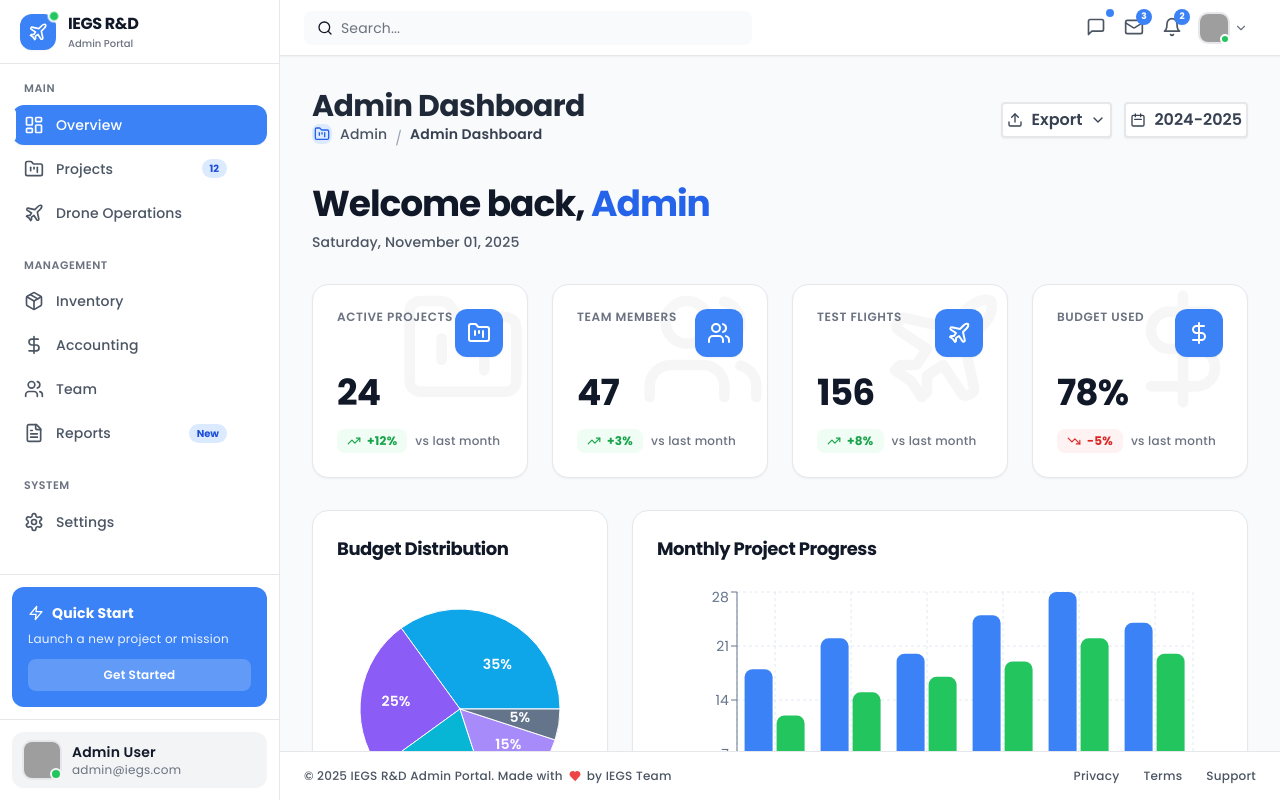
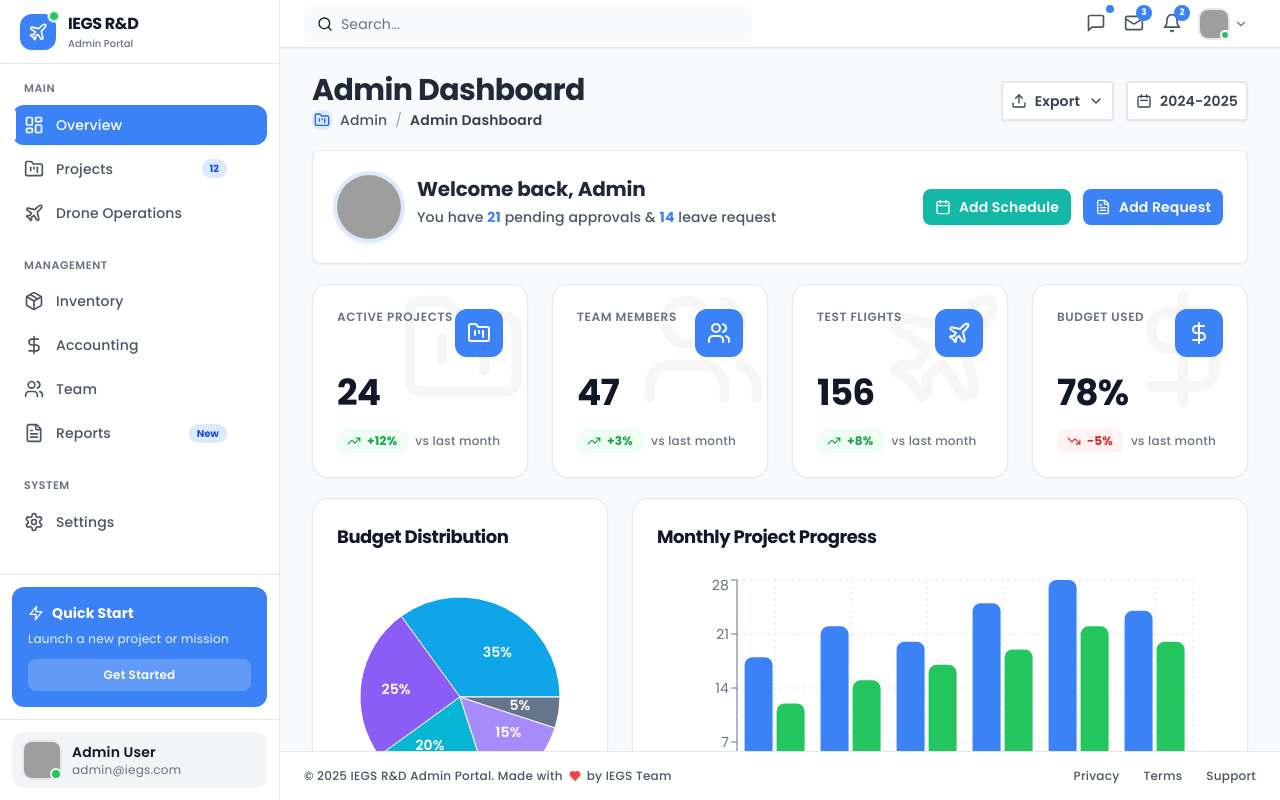
Before and after one commit to dotpyScript/iegs_rnd, a React (Vite) app: page / in a window 1280 px wide. Built offline with nearby package versions, Linux system fonts and the light colour scheme; grey boxes are pictures that could not be loaded.

Commit message:
second commit working on the project card components

```diff
--- a/src/components/layout/Navbar.jsx
+++ b/src/components/layout/Navbar.jsx
@@ -62,7 +62,7 @@ const Navbar = ({ onMenuClick }) => {
   ];
 
   return (
-    <nav className="h-14 bg-white border-b border-gray-200 px-4 lg:px-6 flex items-center justify-between sticky top-0 z-40 shadow-sm">
+    <nav className="h-12 bg-white border-b border-gray-200 px-4 lg:px-6 flex items-center justify-between sticky top-0 z-40 shadow-sm">
       {/* Left Section - Mobile Menu & Search */}
       <div className="flex items-center gap-3 flex-1">
         {/* Mobile Menu Button */}
--- a/src/components/layout/PageHeader.jsx
+++ b/src/components/layout/PageHeader.jsx
@@ -46,11 +46,11 @@ const PageHeader = ({
       initial={{ opacity: 0, y: -20 }}
       animate={{ opacity: 1, y: 0 }}
       transition={{ duration: 0.4, ease: [0.25, 0.46, 0.45, 0.94] }}
-      className="flex flex-col md:flex-row md:items-center md:justify-between gap-4"
+      className="flex flex-col md:flex-row md:items-center md:justify-between gap-3 -mt-2"
     >
       {/* Left: Title & Breadcrumb */}
       <div>
-        <h3 className="text-lg lg:text-3xl font-display font-bold text-gray-800 tracking-tight">
+        <h3 className="text-lg lg:text-3xl font-display font-bold text-gray-800 mb-0.5 tracking-tight">
           {title}
         </h3>
 
@@ -61,7 +61,7 @@ const PageHeader = ({
               <React.Fragment key={index}>
                 <motion.div
                   whileHover={{ scale: crumb.href ? 1.05 : 1 }}
-                  className="flex items-center mb-2 gap-2"
+                  className="flex items-center gap-2"
                 >
                   {crumb.icon && (
                     <div className="w-5 h-5 bg-primary-100 rounded-lg flex items-center justify-center">
@@ -102,7 +102,7 @@ const PageHeader = ({
               whileHover={{ scale: 1.02 }}
               whileTap={{ scale: 0.98 }}
               onClick={() => setShowExportDropdown(!showExportDropdown)}
-              className="flex items-center gap-2 px-1 py-1 bg-white border-2 border-gray-200 rounded font-semibold text-gray-700 hover:border-primary-200 hover:bg-primary-50 transition-all duration-200 shadow-sm"
+              className="flex items-center gap-2 px-2 py-2 bg-white border-2 border-gray-200 rounded font-semibold text-sm text-gray-700 hover:border-primary-200 hover:bg-primary-50 transition-all duration-200 shadow-sm"
             >
               <Upload className="w-4 h-4" />
               <span>Export</span>
@@ -143,7 +143,7 @@ const PageHeader = ({
           <motion.button
             whileHover={{ scale: 1.02 }}
             whileTap={{ scale: 0.98 }}
-            className="flex items-center gap-2 px-1 py-1 bg-white border-2 border-gray-200 rounded font-semibold text-gray-700 hover:border-primary-200 hover:bg-primary-50 transition-all duration-200 shadow-sm"
+            className="flex items-center gap-2 px-2 py-2 bg-white border-2 border-gray-200 rounded font-semibold text-sm text-gray-700 hover:border-primary-200 hover:bg-primary-50 transition-all duration-200 shadow-sm"
           >
             <svg
               className="w-4 h-4"
--- /dev/null
+++ b/src/components/layout/WelcomeSection.jsx
@@ -0,0 +1,76 @@
+import { motion } from 'framer-motion';
+import { Calendar, FileText } from 'lucide-react';
+
+const WelcomeSection = ({
+  userName = 'Admin',
+  userAvatar = 'https://images.unsplash.com/photo-1472099645785-5658abf4ff4e?w=100',
+  pendingApprovals = 21,
+  leaveRequests = 14,
+  onAddSchedule = null,
+  onAddRequest = null
+}) => {
+  return (
+    <motion.div
+      initial={{ opacity: 0, y: -20 }}
+      animate={{ opacity: 1, y: 0 }}
+      transition={{ duration: 0.5, ease: [0.25, 0.46, 0.45, 0.94], delay: 0.1 }}
+      className="flex flex-col md:flex-row md:items-center md:justify-between gap-4 bg-white rounded-lg px-5 py-4 lg:p-6 shadow-sm border border-gray-200"
+    >
+      {/* Left: Profile & Welcome Message */}
+      <div className="flex items-start gap-4">
+        {/* Profile Image */}
+        <motion.div
+          whileHover={{ scale: 1.05 }}
+          className="flex-shrink-0"
+        >
+          <img
+            src={userAvatar}
+            alt={userName}
+            className="w-16 h-16 rounded-full object-cover ring-4 ring-primary-100 shadow-md"
+          />
+        </motion.div>
+
+        {/* Welcome Text */}
+        <div>
+          <h1 className="text-lg lg:text-xl font-display font-bold text-gray-800 mb-1 tracking-tight">
+            Welcome back, <span>{userName}</span>
+          </h1>
+          <p className="text-sm text-gray-600 font-medium">
+            You have{' '}
+            <span className="font-bold text-blue-500">{pendingApprovals}</span>{' '}
+            pending approvals &{' '}
+            <span className="font-bold text-blue-500">{leaveRequests}</span>{' '}
+            leave request
+          </p>
+        </div>
+      </div>
+
+      {/* Right: Action Buttons */}
+      <div className="flex items-center gap-3">
+        {/* Add Schedule Button */}
+        <motion.button
+          whileHover={{ scale: 1.02 }}
+          whileTap={{ scale: 0.98 }}
+          onClick={onAddSchedule}
+          className="flex items-center gap-2 px-3 py-2 bg-teal-500 text-white rounded-lg font-semibold text-sm hover:bg-teal-600 transition-all duration-200 shadow-sm"
+        >
+          <Calendar className="w-4 h-4" />
+          <span>Add Schedule</span>
+        </motion.button>
+
+        {/* Add Request Button */}
+        <motion.button
+          whileHover={{ scale: 1.02 }}
+          whileTap={{ scale: 0.98 }}
+          onClick={onAddRequest}
+          className="flex items-center gap-2 px-3 py-2 bg-primary-500 text-white rounded-lg font-semibold text-sm hover:bg-primary-600 transition-all duration-200 shadow-sm"
+        >
+          <FileText className="w-4 h-4" />
+          <span>Add Request</span>
+        </motion.button>
+      </div>
+    </motion.div>
+  );
+};
+
+export default WelcomeSection;
--- a/src/pages/OverviewPage.jsx
+++ b/src/pages/OverviewPage.jsx
@@ -7,6 +7,7 @@ import LineChart from '../components/charts/LineChart';
 import BarChart from '../components/charts/BarChart';
 import PieChart from '../components/charts/PieChart';
 import PageHeader from '../components/layout/PageHeader';
+import WelcomeSection from '../components/layout/WelcomeSection';
 import {
   kpiData,
   budgetDistribution,
@@ -16,7 +17,6 @@ import {
   teamMembers,
   recentActivity,
 } from '../utils/dummyData';
-import { getCurrentDate } from '../utils/formatDate';
 
 const OverviewPage = () => {
   const activityIcons = {
@@ -32,8 +32,18 @@ const OverviewPage = () => {
     // Add export logic here
   };
 
+  const handleAddSchedule = () => {
+    console.log('Add Schedule clicked');
+    // Add schedule modal logic here
+  };
+
+  const handleAddRequest = () => {
+    console.log('Add Request clicked');
+    // Add request modal logic here
+  };
+
   return (
-    <div className="space-y-6 lg:space-y-8">
+    <div className="space-y-4 lg:space-y-5">
       {/* Page Header */}
       <PageHeader
         title="Admin Dashboard"
@@ -47,20 +57,15 @@ const OverviewPage = () => {
         onExport={handleExport}
       />
 
-      {/* Header */}
-      <motion.div
-        initial={{ opacity: 0, y: -20 }}
-        animate={{ opacity: 1, y: 0 }}
-        transition={{ duration: 0.5, ease: [0.25, 0.46, 0.45, 0.94], delay: 0.1 }}
-        className="flex flex-col md:flex-row md:items-center md:justify-between gap-4"
-      >
-        <div>
-          <h1 className="text-3xl lg:text-4xl font-display font-bold text-gray-900 mb-2 tracking-tight">
-            Welcome back, <span className="text-primary-600">Admin</span>
-          </h1>
-          <p className="text-sm text-gray-600 font-medium">{getCurrentDate()}</p>
-        </div>
-      </motion.div>
+      {/* Welcome Section */}
+      <WelcomeSection
+        userName="Admin"
+        userAvatar="https://images.unsplash.com/photo-1472099645785-5658abf4ff4e?w=100"
+        pendingApprovals={21}
+        leaveRequests={14}
+        onAddSchedule={handleAddSchedule}
+        onAddRequest={handleAddRequest}
+      />
 
       {/* KPI Cards */}
       <div className="grid grid-cols-1 sm:grid-cols-2 lg:grid-cols-4 gap-4 lg:gap-6">
```
Also changed, not shown: src/components/layout/WelcomeSection.examples.md (added, +94 -0 lines).
